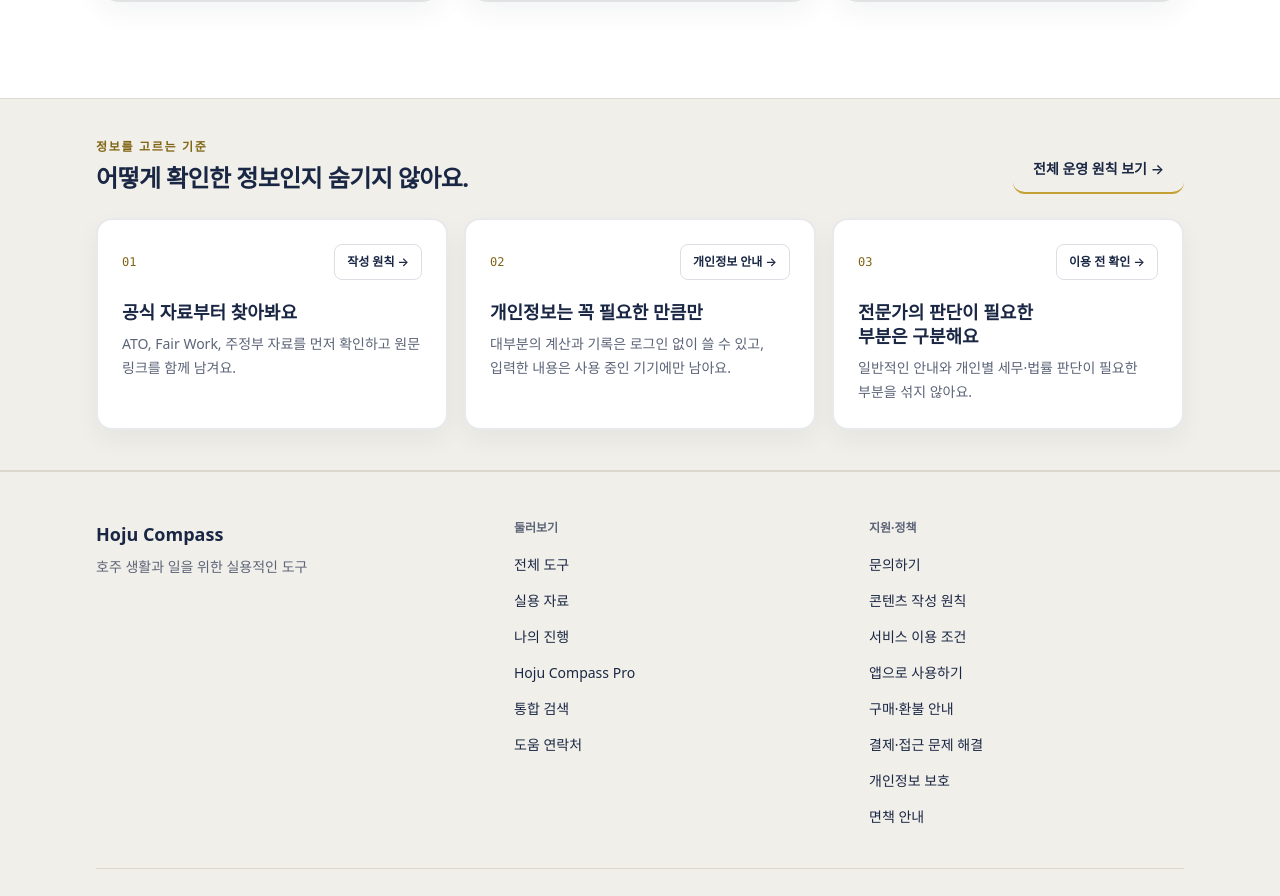
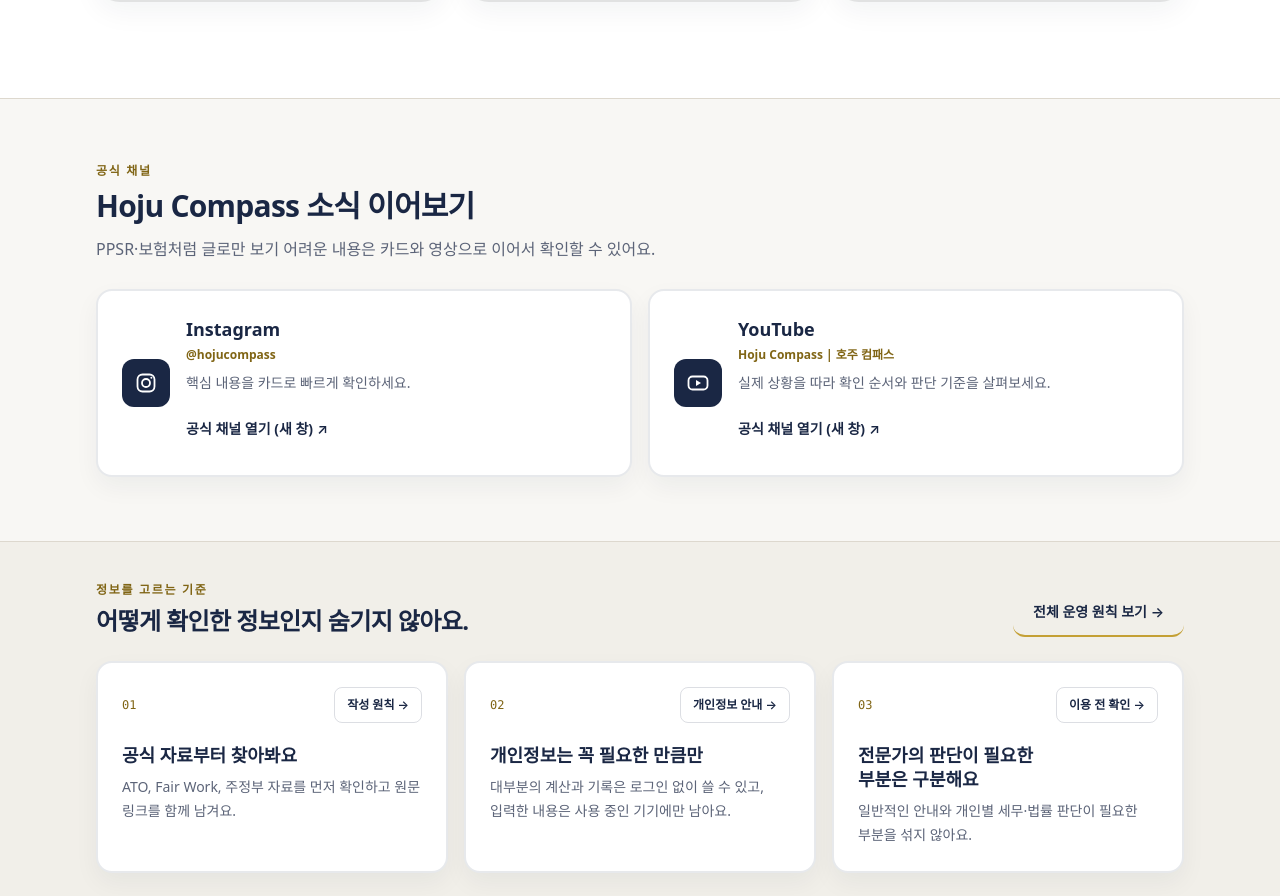
Before and after one commit to jelov219au/aussie-compass, a Next.js app: page / in a window 1280 px wide. Shown: the part 4117-5013 px from the top of the page. Built offline with nearby package versions, Linux system fonts and the light colour scheme; no server answers.

Commit message:
Add official social channels to homepage

```diff
--- /dev/null
+++ b/scripts/check-home-social-channels.mjs
@@ -0,0 +1,41 @@
+import assert from "node:assert/strict";
+import { readFileSync } from "node:fs";
+
+const read = path => readFileSync(new URL("../" + path, import.meta.url), "utf8").replaceAll("\r\n", "\n");
+const component = read("src/components/sections/HomeSocialChannels.tsx");
+const home = read("src/app/page.tsx");
+
+const instagram = "https://www.instagram.com/hojucompass/";
+const youtube = "https://www.youtube.com/channel/UChn-PJcHHVz2XPVhHUkbFkQ";
+for (const href of [instagram, youtube]) {
+  assert.equal(component.split(href).length - 1, 1, "official URL must occur exactly once");
+}
+for (const copy of [
+  "Hoju Compass 소식 이어보기",
+  "핵심 내용을 카드로 빠르게 확인하세요.",
+  "실제 상황을 따라 확인 순서와 판단 기준을 살펴보세요.",
+  "공식 채널 열기 (새 창)",
+]) assert.ok(component.includes(copy), "missing social copy: " + copy);
+
+assert.equal(component.split('target="_blank"').length - 1, 1, "mapped links share one target declaration");
+assert.equal(component.split('rel="noopener noreferrer"').length - 1, 1, "mapped links share one safe rel declaration");
+assert.match(component, /sm:grid-cols-2/);
+assert.match(component, /min-h-11/);
+assert.doesNotMatch(component, /["']use client["']/);
+assert.doesNotMatch(component, /TrackedLink|<iframe|<script|pixel|followers|게시물\s*\d/i);
+assert.equal(component.split("<a\n").length - 1, 1, "one mapped external anchor template");
+
+const articles = home.indexOf("<ArticlesSection");
+const social = home.indexOf("<HomeSocialChannels");
+const trust = home.indexOf("<HomeTrustBar");
+assert.ok(articles >= 0 && social > articles && trust > social, "home order must be Articles → Social → Trust");
+assert.equal(home.split("<HomeSocialChannels").length - 1, 1);
+assert.match(home, /import \{ HomeSocialChannels \} from "@\/components\/sections\/HomeSocialChannels";/);
+
+console.log(JSON.stringify({
+  status: "PASS",
+  links: 2,
+  order: "ArticlesSection>HomeSocialChannels>HomeTrustBar",
+  clientBoundary: false,
+  externalEmbeds: 0,
+}));
--- a/src/app/page.tsx
+++ b/src/app/page.tsx
@@ -8,6 +8,7 @@
 import { PremiumToolsSection } from "@/components/sections/PremiumToolsSection";
 import { HomeInstallBanner } from "@/components/sections/HomeInstallBanner";
 import { HomeTrustBar } from "@/components/sections/HomeTrustBar";
+import { HomeSocialChannels } from "@/components/sections/HomeSocialChannels";
 
 export default function HomePage() {
   return (
@@ -21,6 +22,7 @@
         <HomeInstallBanner />
         <PremiumToolsSection />
         <ArticlesSection />
+        <HomeSocialChannels />
         <HomeTrustBar />
       </main>
       <Footer />
--- /dev/null
+++ b/src/components/sections/HomeSocialChannels.tsx
@@ -0,0 +1,72 @@
+import { Container } from "@/components/ui/Container";
+
+const channels = [
+  {
+    name: "Instagram",
+    handle: "@hojucompass",
+    description: "핵심 내용을 카드로 빠르게 확인하세요.",
+    href: "https://www.instagram.com/hojucompass/",
+    icon: (
+      <svg viewBox="0 0 24 24" className="h-6 w-6" fill="none" aria-hidden="true">
+        <rect x="3.5" y="3.5" width="17" height="17" rx="5" stroke="currentColor" strokeWidth="1.8" />
+        <circle cx="12" cy="12" r="4" stroke="currentColor" strokeWidth="1.8" />
+        <circle cx="17.4" cy="6.7" r="1" fill="currentColor" />
+      </svg>
+    ),
+  },
+  {
+    name: "YouTube",
+    handle: "Hoju Compass | 호주 컴패스",
+    description: "실제 상황을 따라 확인 순서와 판단 기준을 살펴보세요.",
+    href: "https://www.youtube.com/channel/UChn-PJcHHVz2XPVhHUkbFkQ",
+    icon: (
+      <svg viewBox="0 0 24 24" className="h-6 w-6" fill="none" aria-hidden="true">
+        <rect x="2.5" y="5.5" width="19" height="13" rx="4" stroke="currentColor" strokeWidth="1.8" />
+        <path d="m10 9 5 3-5 3V9Z" fill="currentColor" />
+      </svg>
+    ),
+  },
+] as const;
+
+export function HomeSocialChannels() {
+  return (
+    <section className="border-b border-border bg-background py-12 sm:py-16" aria-labelledby="home-social-heading">
+      <Container>
+        <div className="max-w-2xl">
+          <p className="text-xs font-semibold tracking-[0.14em] text-gold-ink">공식 채널</p>
+          <h2 id="home-social-heading" className="mt-2 text-2xl font-semibold tracking-tight text-navy sm:text-3xl">
+            Hoju Compass 소식 이어보기
+          </h2>
+          <p className="mt-3 text-sm leading-6 text-muted sm:text-base">
+            PPSR·보험처럼 글로만 보기 어려운 내용은 카드와 영상으로 이어서 확인할 수 있어요.
+          </p>
+        </div>
+
+        <ul className="mt-7 grid gap-4 sm:grid-cols-2">
+          {channels.map(channel => (
+            <li key={channel.name}>
+              <a
+                href={channel.href}
+                target="_blank"
+                rel="noopener noreferrer"
+                className="group flex min-h-36 h-full items-center gap-4 rounded-2xl border-2 border-navy/10 bg-white p-5 text-navy shadow-[0_10px_24px_rgba(26,39,68,0.05)] transition hover:-translate-y-0.5 hover:border-gold focus-visible:border-gold sm:p-6"
+              >
+                <span className="flex h-12 w-12 shrink-0 items-center justify-center rounded-xl bg-navy text-white transition group-hover:bg-navy-light">
+                  {channel.icon}
+                </span>
+                <span className="min-w-0">
+                  <strong className="block text-lg">{channel.name}</strong>
+                  <span className="mt-1 block break-words text-xs font-semibold text-gold-ink">{channel.handle}</span>
+                  <span className="mt-2 block text-sm leading-6 text-muted">{channel.description}</span>
+                  <span className="mt-3 inline-flex min-h-11 items-center text-sm font-semibold text-navy">
+                    공식 채널 열기 (새 창) <span className="ml-1" aria-hidden="true">↗</span>
+                  </span>
+                </span>
+              </a>
+            </li>
+          ))}
+        </ul>
+      </Container>
+    </section>
+  );
+}
```
